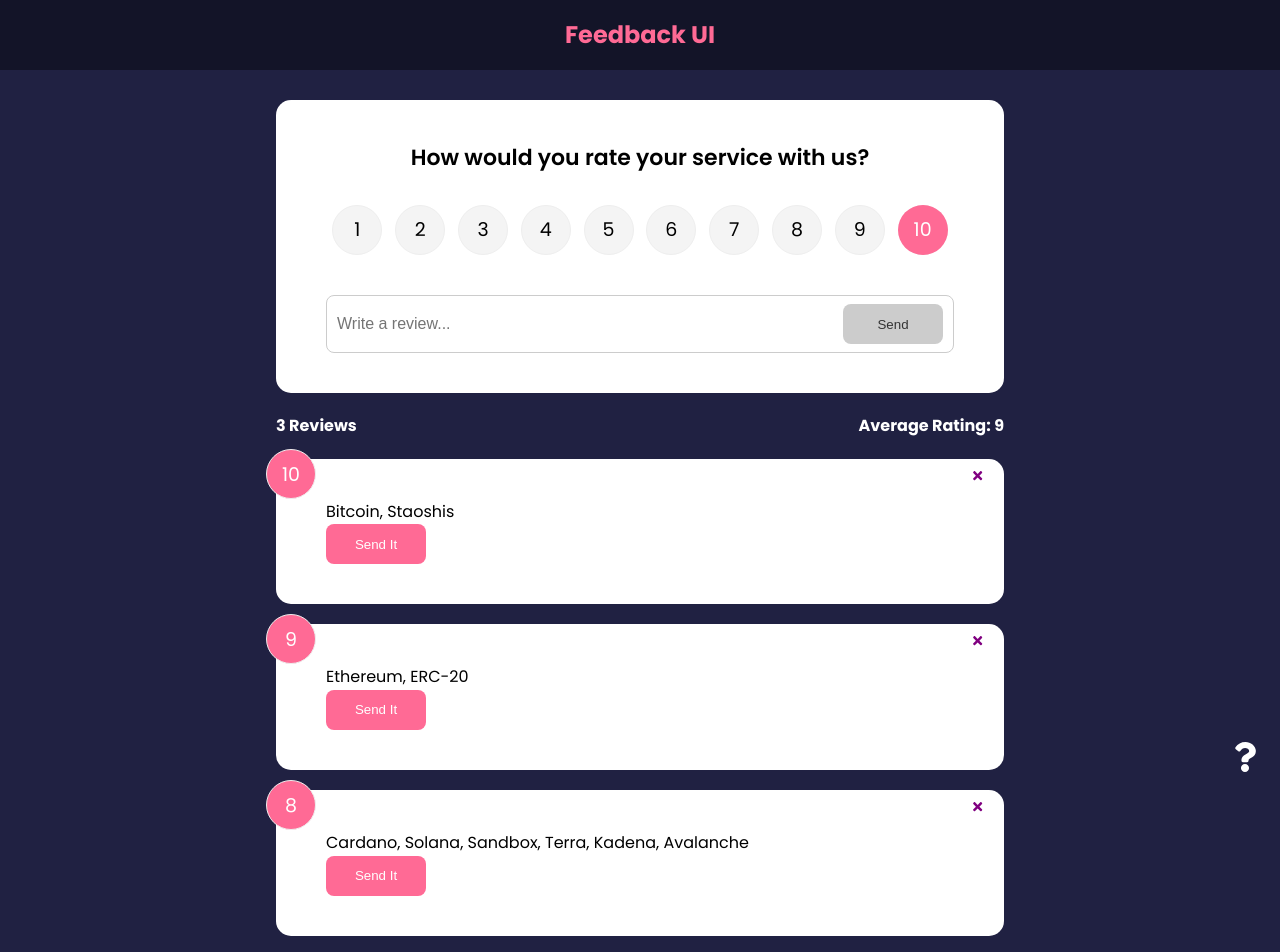
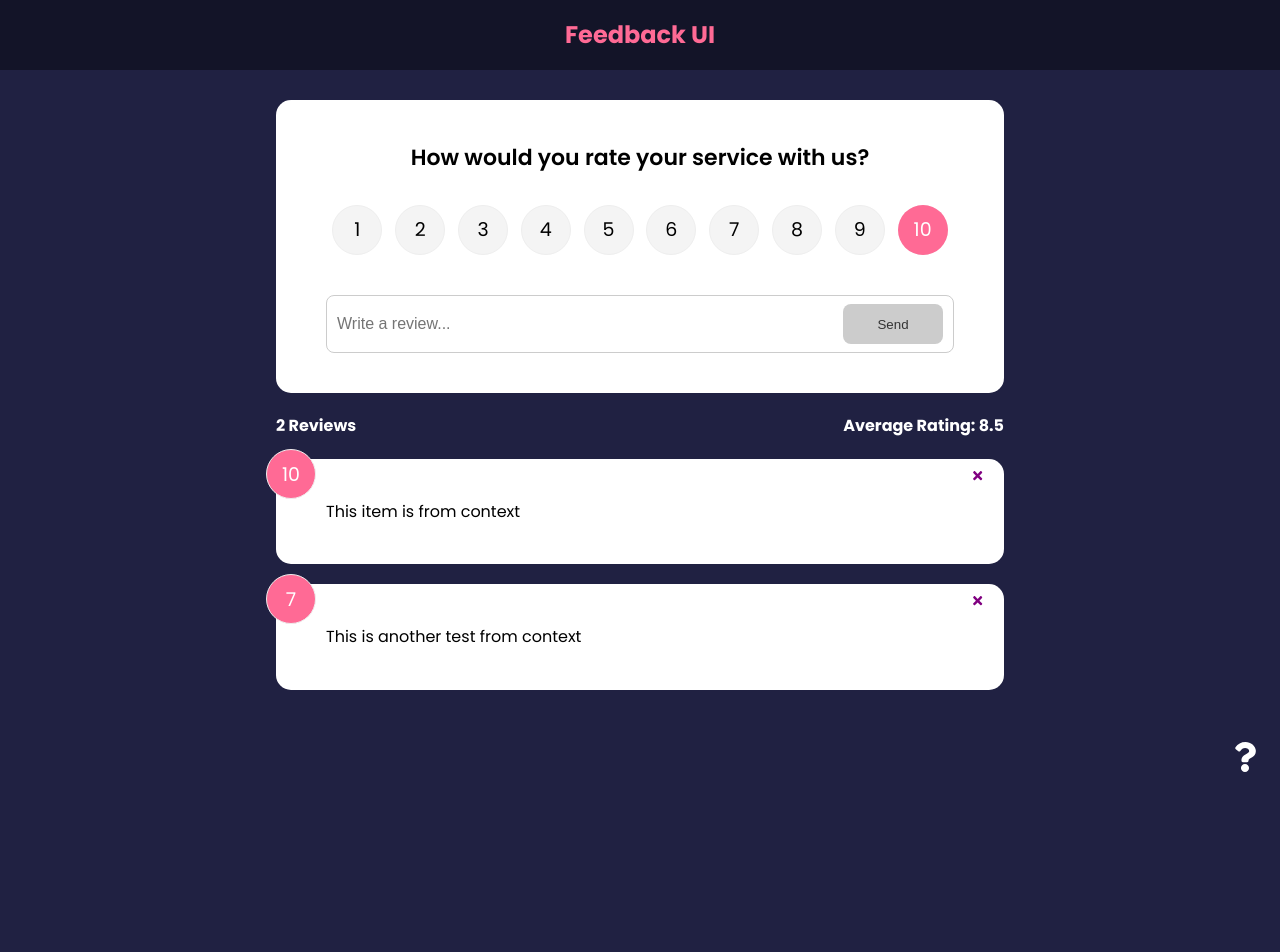
Before and after one commit to mmbower1/react-feedback-traversy, a React (Create React App) app in the folder client/: page / in a window 1280 px wide. Shown: the top 952 px of the page. After the commit the page ends 800 px from the top, so only its background shows below. Built offline with nearby package versions, Linux system fonts and the light colour scheme.

Commit message:
start of 33

```diff
--- a/client/src/App.js
+++ b/client/src/App.js
@@ -2,11 +2,14 @@
 
 import { BrowserRouter as Router, Route } from "react-router-dom";
 // components
+// import Card from "./components/shared/Card";
 import Header from "./components/Header";
 import AboutIconLink from "./components/AboutIconLink";
 // containers
 import HomePage from "./containers/HomePage";
 import AboutPage from "./containers/AboutPage";
+// context
+import { FeedbackProvider } from "./context/FeedbackContext";
 
 // styles
 import "./App.css";
@@ -21,6 +24,7 @@
 
 function App() {
   return (
+    <FeedbackProvider>
       <Router>
         <Provider store={store}>
           <Header />
@@ -31,6 +35,7 @@
           </div>
         </Provider>
       </Router>
+    </FeedbackProvider>
   );
 }
 
--- a/client/src/components/FeedbackForm.js
+++ b/client/src/components/FeedbackForm.js
@@ -1,15 +1,18 @@
-import React, { useState } from "react";
-
+import React, { useState, useContext } from "react";
 // components
 import Button from "./shared/Button";
 import Card from "./shared/Card";
 import RatingSelect from "./RatingSelect";
+// context
+import FeedbackContext from "../context/FeedbackContext";
 
-function FeedbackForm({ handleAdd }) {
+function FeedbackForm() {
   const [btnDisabled, setBtnDisabled] = useState(true);
   const [message, setMessage] = useState("");
   const [rating, setRating] = useState(10);
   const [text, setText] = useState("");
+
+  const { addFeedback } = useContext(FeedbackContext);
 
   const handleTextChange = (e) => {
     if (text === "") {
@@ -32,7 +35,7 @@
         text,
         rating,
       };
-      handleAdd(newFeedback);
+      addFeedback(newFeedback);
       setText("");
     }
   };
--- a/client/src/components/FeedbackItem.js
+++ b/client/src/components/FeedbackItem.js
@@ -1,19 +1,23 @@
-import React from "react";
+import React, { useContext } from "react";
 import { FaTimes } from "react-icons/fa";
 import PropTypes from "prop-types";
 // components
 import Button from "./shared/Button";
 import Card from "./shared/Card";
+// context
+import FeedbackContext from "../context/FeedbackContext";
 
-function FeedbackItem({ handleDelete, item }) {
+function FeedbackItem({ item }) {
+  const { deleteFeedback } = useContext(FeedbackContext);
+
   return (
     <Card>
       <div className="num-display">{item.rating}</div>
-      <button className="close" onClick={() => handleDelete(item.id)}>
+      <button className="close" onClick={() => deleteFeedback(item.id)}>
         <FaTimes color="purple" />
       </button>
       <div className="text-display">{item.text}</div>
-      <Button onClick={handleDelete}>Send It</Button>
+      {/* <Button onClick={handleDelete}>Send It</Button> */}
     </Card>
   );
 }
--- a/client/src/components/FeedbackList.js
+++ b/client/src/components/FeedbackList.js
@@ -1,10 +1,14 @@
-import React from "react";
-import PropTypes from "prop-types";
+import React, { useContext } from "react";
+// import PropTypes from "prop-types";
 import { AnimatePresence, motion } from "framer-motion";
 // components
 import FeedbackItem from "./FeedbackItem";
+// context
+import FeedbackContext from "../context/FeedbackContext";
 
-function FeedbackList({ feedback, handleDelete }) {
+function FeedbackList() {
+  const { feedback } = useContext(FeedbackContext);
+
   if (!feedback || feedback.length === 0) {
     return <p>No Feedback yet</p>;
   }
@@ -25,11 +29,7 @@
             animate={{ opacity: 1 }}
             exit={{ opacity: 0 }}
           >
-            <FeedbackItem
-              key={item.id}
-              item={item}
-              handleDelete={handleDelete}
-            />
+            <FeedbackItem key={item.id} item={item} />
           </motion.div>
         ))}
       </div>
@@ -37,14 +37,14 @@
   );
 }
 
-FeedbackList.propTypes = {
-  feedback: PropTypes.arrayOf(
-    PropTypes.shape({
-      id: PropTypes.number.isRequired,
-      text: PropTypes.string.isRequired,
-      rating: PropTypes.number.isRequired,
-    })
-  ),
-};
+// FeedbackList.propTypes = {
+//   feedback: PropTypes.arrayOf(
+//     PropTypes.shape({
+//       id: PropTypes.number.isRequired,
+//       text: PropTypes.string.isRequired,
+//       rating: PropTypes.number.isRequired,
+//     })
+//   ),
+// };
 
 export default FeedbackList;
--- a/client/src/components/FeedbackStats.js
+++ b/client/src/components/FeedbackStats.js
@@ -1,7 +1,11 @@
-import React from "react";
-import PropTypes from "prop-types";
+import React, { useContext } from "react";
+// import PropTypes from "prop-types";
+// context
+import FeedbackContext from "../context/FeedbackContext";
 
-const FeedbackStats = ({ feedback }) => {
+const FeedbackStats = () => {
+  const { feedback } = useContext(FeedbackContext);
+
   let average =
     feedback.reduce((acc, current) => {
       return acc + current.rating;
@@ -17,8 +21,8 @@
   );
 };
 
-FeedbackStats.propTypes = {
-  feedback: PropTypes.array.isRequired,
-};
+// FeedbackStats.propTypes = {
+//   feedback: PropTypes.array.isRequired,
+// };
 
 export default FeedbackStats;
--- a/client/src/containers/HomePage.js
+++ b/client/src/containers/HomePage.js
@@ -1,32 +1,15 @@
 import React from "react";
-import { useState } from "react";
-import { v4 as uuidv4 } from "uuid";
 // components
 import FeedbackList from "../components/FeedbackList";
 import FeedbackStats from "../components/FeedbackStats";
 import FeedbackForm from "../components/FeedbackForm";
-// utils
-import FeedbackData from "../utils/FeedbackData";
 
 const HomePage = () => {
-  const [feedback, setFeedback] = useState(FeedbackData);
-
-  const addFeedback = (newFeedback) => {
-    newFeedback.id = uuidv4();
-    setFeedback([newFeedback, ...feedback]);
-  };
-
-  const deleteFeedback = (id) => {
-    if (window.confirm("Confirm delete?")) {
-      setFeedback(feedback.filter((item) => item.id !== id));
-    }
-  };
-
   return (
     <div>
-      <FeedbackForm handleAdd={addFeedback} />
-      <FeedbackStats feedback={feedback} />
-      <FeedbackList handleDelete={deleteFeedback} feedback={feedback} />
+      <FeedbackForm />
+      <FeedbackStats />
+      <FeedbackList />
     </div>
   );
 };
--- /dev/null
+++ b/client/src/context/FeedbackContext.js
@@ -0,0 +1,43 @@
+import React, { createContext, useState } from "react";
+import { v4 as uuidv4 } from "uuid";
+const FeedbackContext = createContext();
+
+export const FeedbackProvider = ({ children }) => {
+  const [feedback, setFeedback] = useState([
+    {
+      id: 1,
+      text: "This item is from context",
+      rating: 10,
+    },
+    {
+      id: 2,
+      text: "This is another test from context",
+      rating: 7,
+    },
+  ]);
+
+  const addFeedback = (newFeedback) => {
+    newFeedback.id = uuidv4();
+    setFeedback([newFeedback, ...feedback]);
+  };
+
+  const deleteFeedback = (id) => {
+    if (window.confirm("Confirm delete?")) {
+      setFeedback(feedback.filter((item) => item.id !== id));
+    }
+  };
+
+  return (
+    <FeedbackContext.Provider
+      value={{
+        addFeedback,
+        deleteFeedback,
+        feedback,
+      }}
+    >
+      {children}
+    </FeedbackContext.Provider>
+  );
+};
+
+export default FeedbackContext;
```
Lines whose indentation alone changed are shown as unchanged.
